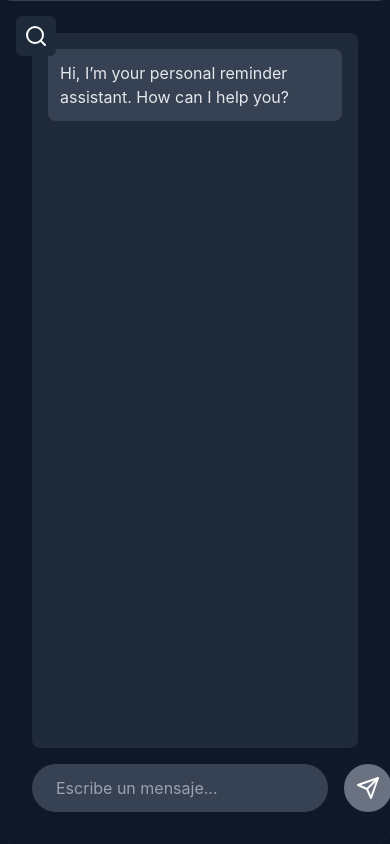
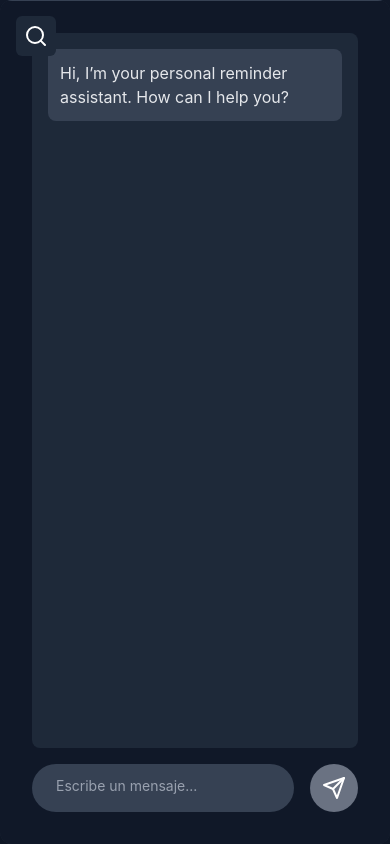
Before and after one commit to ProjectiveStaffing/ai-assistant, a Next.js app: page /assistant in a window 390 px wide. Built offline with nearby package versions, Linux system fonts and the light colour scheme; no server answers.

Commit message:
add large messages, enter, alt shif enter and text area auto resize

```diff
--- a/app/assistant/components/ChatSection.tsx
+++ b/app/assistant/components/ChatSection.tsx
@@ -1,5 +1,5 @@
 'use client'
-import React, { useState } from 'react';
+import React, { useState, useRef, useEffect } from 'react';
 import { Message } from '../_types/Message';
 import { WRITING } from '../../_constants/chatbot.cons';
 
@@ -11,9 +11,25 @@ interface ChatSectionProps {
 
 const ChatSection: React.FC<ChatSectionProps> = ({ messages, isLoading, onSendMessage }) => {
   const [inputMessage, setInputMessage] = useState('');
+  const textareaRef = useRef<HTMLTextAreaElement>(null);
 
-  const handleKeyDown = (e: React.KeyboardEvent<HTMLInputElement>) => {
-    if (e.key === 'Enter') onSendMessage(inputMessage);
+  // Auto-resize textarea
+  useEffect(() => {
+    if (textareaRef.current) {
+      textareaRef.current.style.height = 'auto';
+      textareaRef.current.style.height = `${Math.min(textareaRef.current.scrollHeight, 200)}px`;
+    }
+  }, [inputMessage]);
+
+  const handleKeyDown = (e: React.KeyboardEvent<HTMLTextAreaElement>) => {
+    // Enter envía mensaje, Shift+Enter crea nueva línea
+    if (e.key === 'Enter' && !e.shiftKey) {
+      e.preventDefault();
+      if (inputMessage.trim()) {
+        onSendMessage(inputMessage);
+        setInputMessage('');
+      }
+    }
   };
 
   return (
@@ -21,7 +37,7 @@ const ChatSection: React.FC<ChatSectionProps> = ({ messages, isLoading, onSendMe
       <div className="flex-1 overflow-y-auto mb-4 p-4 bg-gray-800 rounded-lg h-full">
         {messages.map(msg => (
           <div key={msg.id} className={`flex ${msg.sender === 'user' ? 'justify-end' : 'justify-start'} mb-4`}>
-            <div className={`p-3 rounded-lg max-w-xs ${msg.sender === 'user' ? 'bg-blue-600 text-white' : 'bg-gray-700 text-gray-200'}`}>
+            <div className={`p-3 rounded-lg max-w-xs md:max-w-md lg:max-w-lg break-words whitespace-pre-wrap ${msg.sender === 'user' ? 'bg-blue-600 text-white' : 'bg-gray-700 text-gray-200'}`}>
               {msg.text}
             </div>
           </div>
@@ -35,19 +51,30 @@ const ChatSection: React.FC<ChatSectionProps> = ({ messages, isLoading, onSendMe
         )}
       </div>
 
-      <div className="flex items-center">
-        <input
-          type="text"
+      <div className="flex items-end">
+        <textarea
+          ref={textareaRef}
           value={inputMessage}
           onChange={(e) => setInputMessage(e.target.value)}
           onKeyDown={handleKeyDown}
           placeholder="Escribe un mensaje..."
-          className="flex-1 bg-gray-700 text-white rounded-full py-3 px-6 mr-4 focus:outline-none focus:ring-2 focus:ring-blue-500 placeholder-gray-400"
+          className="flex-1 bg-gray-700 text-white rounded-3xl py-3 px-6 mr-4 focus:outline-none focus:ring-2 focus:ring-blue-500 placeholder-gray-400 resize-none overflow-y-auto text-sm md:text-base"
           disabled={isLoading}
+          rows={1}
+          style={{
+            minHeight: '48px',
+            maxHeight: '200px'
+          }}
+          title="Enter para enviar, Shift+Enter para nueva línea"
         />
         <button
-          onClick={() => { onSendMessage(inputMessage); setInputMessage(''); }}
-          className="p-3 bg-blue-600 text-white rounded-full hover:bg-blue-500 transition-colors duration-200 disabled:bg-gray-500"
+          onClick={() => {
+            if (inputMessage.trim()) {
+              onSendMessage(inputMessage);
+              setInputMessage('');
+            }
+          }}
+          className="p-3 bg-blue-600 text-white rounded-full hover:bg-blue-500 transition-colors duration-200 disabled:bg-gray-500 flex-shrink-0"
           disabled={isLoading || !inputMessage.trim()}
         >
           <svg xmlns="http://www.w3.org/2000/svg" width="24" height="24" viewBox="0 0 24 24" fill="none" stroke="currentColor" strokeWidth="2" strokeLinecap="round" strokeLinejoin="round">
```
